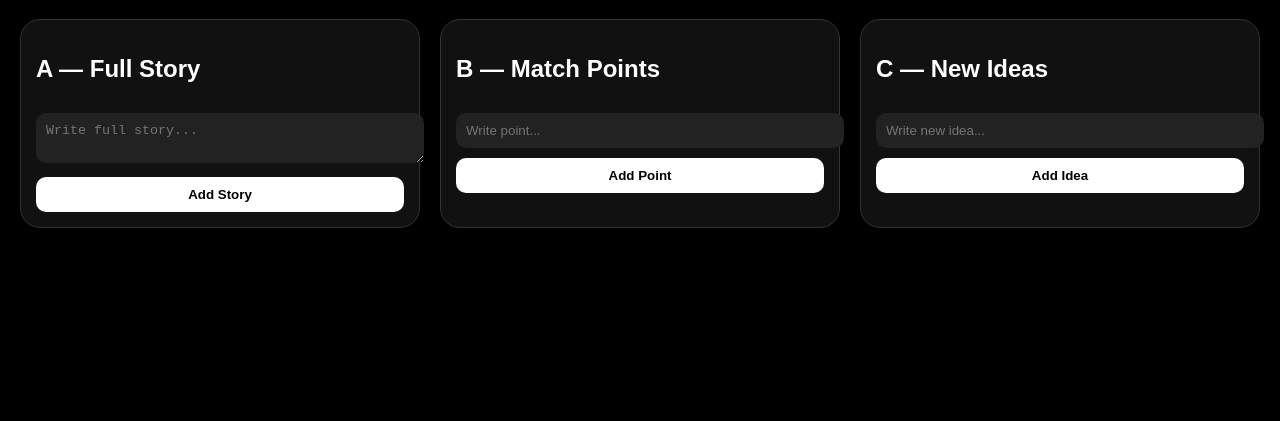
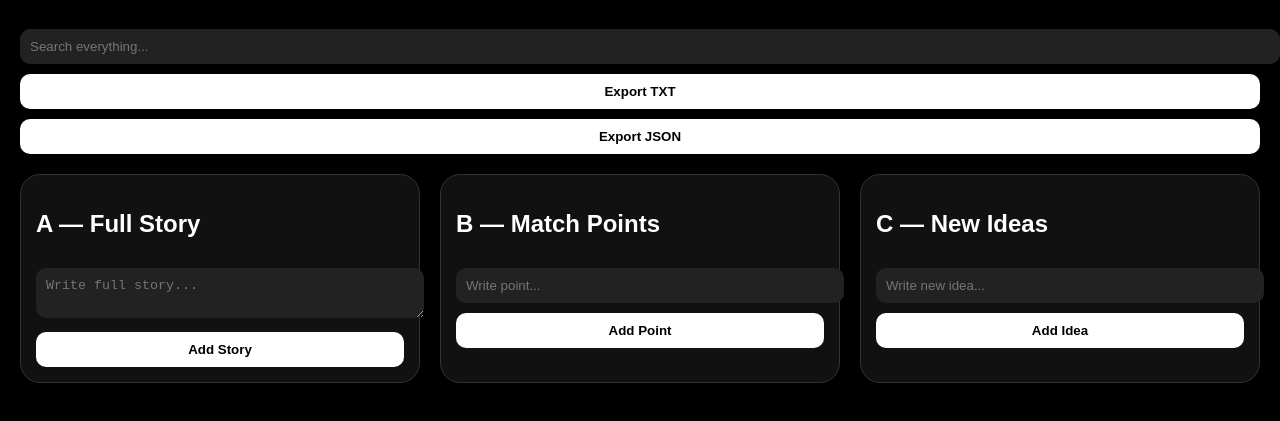
Before and after one commit to raimondbasantminz1983-a11y/dynamic-reference-pattern, a plain HTML site: page index.html in a window 1280 px wide. Shown: the part 81-502 px from the top of the page. Drawn offline with Linux system fonts and the light colour scheme.

Commit message:
index.html

```diff
--- a/index.html
+++ b/index.html
@@ -75,6 +75,27 @@
 <body>
 
 <h1>Dynamic Reference Pattern</h1>
+<div style="margin-bottom:20px;">
+
+  <input
+    id="searchInput"
+    placeholder="Search everything..."
+    onkeyup="searchAll()"
+  />
+
+  <button
+    class="white"
+    onclick="exportTXT()">
+    Export TXT
+  </button>
+
+  <button
+    class="white"
+    onclick="exportJSON()">
+    Export JSON
+  </button>
+
+</div>
 
 <div class="container">
 
@@ -424,6 +445,94 @@ renderStories();
 renderPoints();
 
 renderIdeas();
+function searchAll(){
+
+  const value =
+  document.getElementById(
+    "searchInput"
+  ).value.toLowerCase();
+
+  document
+  .querySelectorAll(".item")
+  .forEach(item=>{
+
+    if(
+      item.innerText
+      .toLowerCase()
+      .includes(value)
+    ){
+      item.style.display="block";
+    }else{
+      item.style.display="none";
+    }
+
+  });
+
+}
+
+function exportTXT(){
+
+  let text = "=== STORIES ===\n\n";
+
+  stories.forEach(s=>{
+    text += s + "\n\n";
+  });
+
+  text += "\n=== POINTS ===\n\n";
+
+  points.forEach(p=>{
+    text +=
+    p.text +
+    " [" + p.type + "]\n";
+  });
+
+  text += "\n=== IDEAS ===\n\n";
+
+  ideas.forEach(i=>{
+    text += i + "\n";
+  });
+
+  const blob =
+  new Blob([text],
+  {type:"text/plain"});
+
+  const a =
+  document.createElement("a");
+
+  a.href =
+  URL.createObjectURL(blob);
+
+  a.download =
+  "dynamic-reference-pattern.txt";
+
+  a.click();
+}
+
+function exportJSON(){
+
+  const data = {
+    stories,
+    points,
+    ideas
+  };
+
+  const blob =
+  new Blob(
+    [JSON.stringify(data,null,2)],
+    {type:"application/json"}
+  );
+
+  const a =
+  document.createElement("a");
+
+  a.href =
+  URL.createObjectURL(blob);
+
+  a.download =
+  "dynamic-reference-pattern.json";
+
+  a.click();
+}
 
 </script>
 
```
